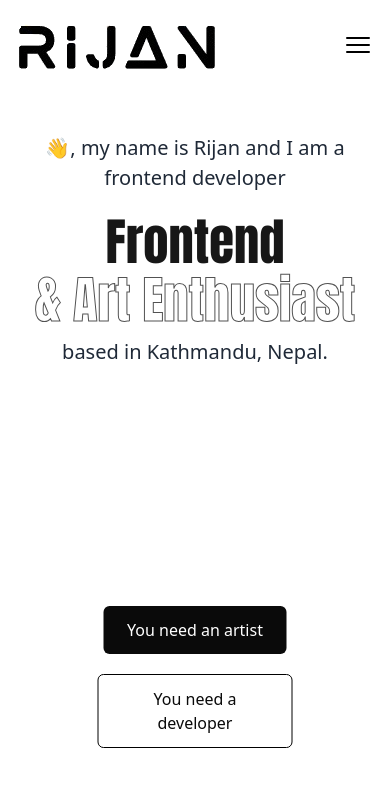
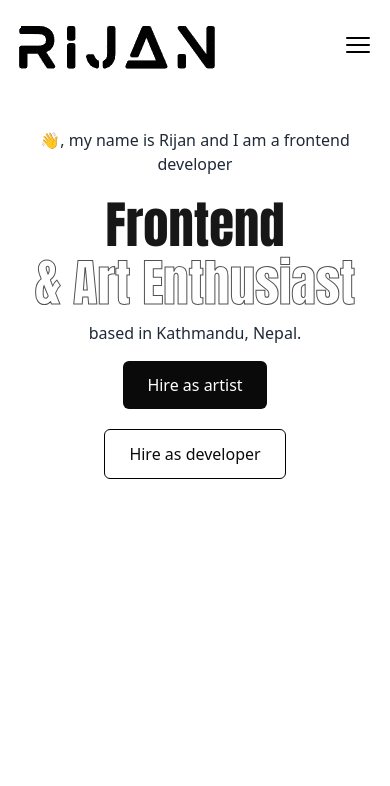
Before and after one commit to rijanmajhi21/portfolio_v2, a Next.js app: page / in a window 390 px wide. Shown: the top 786 px of the page. Built offline with nearby package versions, Linux system fonts and the light colour scheme.

Commit message:
Home page mobile responsiveness fixes

```diff
--- a/app/page.tsx
+++ b/app/page.tsx
@@ -3,7 +3,8 @@ import Home from "@/components/home-section/home";
 
 export const metadata = {
   title: "Rijan | Portfolio",
-  description: "Explore the creative work of Rijan Majhi, a frontend developer and artist.",
+  description:
+    "Explore the creative work of Rijan Majhi, a frontend developer and artist.",
 };
 
 const HomePage = () => {
--- a/components/home-section/home.tsx
+++ b/components/home-section/home.tsx
@@ -1,6 +1,7 @@
 "use client";
 
 import clsx from "clsx";
+import Link from "next/link";
 import { FunctionComponent, useState } from "react";
 import Button from "../commons/buttons/button";
 
@@ -8,13 +9,14 @@ const Home: FunctionComponent = () => {
   const [hovered, setHovered] = useState<"frontend" | "art" | null>(null);
 
   return (
-    <section className="c-container mx-auto lg:h-[100vh] px-0 flex justify-center fixed inset-[0%] overflow-hidden">
-      <div className="flex flex-col pb-[78%] xs:pb-[40%] sm:pb-[20%] md:pb-0 px-4 justify-center mx-0 lg:mx-auto lg:h-[100vh]">
-        <div className="flex flex-col mb-10 overflow-hidden">
-          <span className="text-body-big sm:text-body-big-bold md:text-title-5 text-center">
+    <section className="c-container top-32 mx-auto sm:top-[15%] md:top-[20%] px-0 left-0 right-0 flex sm:flex-none justify-center items-center fixed lg:inset-[0%] overflow-hidden">
+      <div className="flex flex-col gap-[5%] items-center justify-center pb-[78%] xs:pb-[40%] sm:pb-[20%] md:pb-0 px-4 mx-0 lg:mx-auto lg:h-[80vh]">
+        <div className="flex flex-col mb-4 overflow-hidden">
+          <span className="text-body-base md:text-body-big-bold lg:text-title-5 text-center">
             👋, my name is Rijan and I am a frontend developer
           </span>
           <div className="flex flex-col mt-5 text-center w-full pb-2">
+            <Link href="/projects">
               <span
                 className={clsx(
                   "font-anton mx-auto text-[13vw] md:text-[13vw] xl:text-[11vw] leading-[1.15] cursor-pointer transition-all duration-300",
@@ -29,6 +31,8 @@ const Home: FunctionComponent = () => {
               >
                 Frontend
               </span>
+            </Link>
+            <Link href="/arts">
               <span
                 className={clsx(
                   "block whitespace-nowrap font-anton mx-auto text-[13vw] md:text-[13vw] xl:text-[11vw] leading-[1.15] cursor-pointer transition-all duration-300",
@@ -42,16 +46,17 @@ const Home: FunctionComponent = () => {
               >
                 & Art Enthusiast
               </span>
+            </Link>
           </div>
           <div className="flex justify-center md:justify-start">
-            <span className="text-body-big sm:text-body-big-bold md:text-title-5">
+            <span className="text-body-base md:text-body-base-bold lg:text-title-5">
               based in Kathmandu, Nepal.
             </span>
           </div>
         </div>
-        <div className="absolute flex  flex-col sm:flex-row items-center bottom-24 gap-5 left-1/2 transform -translate-x-1/2 z-10">
-          <Button variant="dark" text="You need an artist" href="" />
-          <Button variant="light" text="You need a developer" href="" />
+        <div className="flex flex-col sm:flex-row items-center bottom-24 gap-5 transform z-10">
+          <Button variant="dark" text="Hire as artist" href="arts" />
+          <Button variant="light" text="Hire as developer" href="/projects" />
         </div>
       </div>
     </section>
```
Lines whose indentation alone changed are shown as unchanged.
